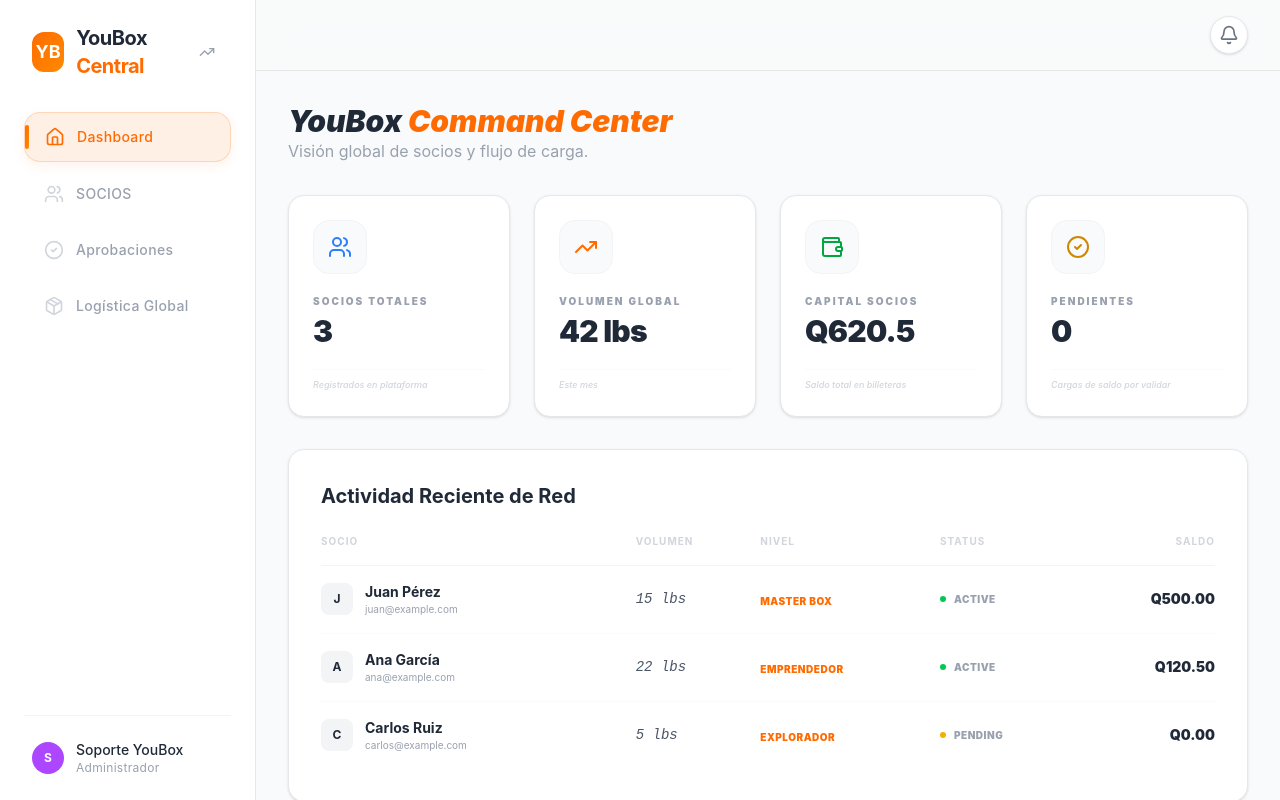
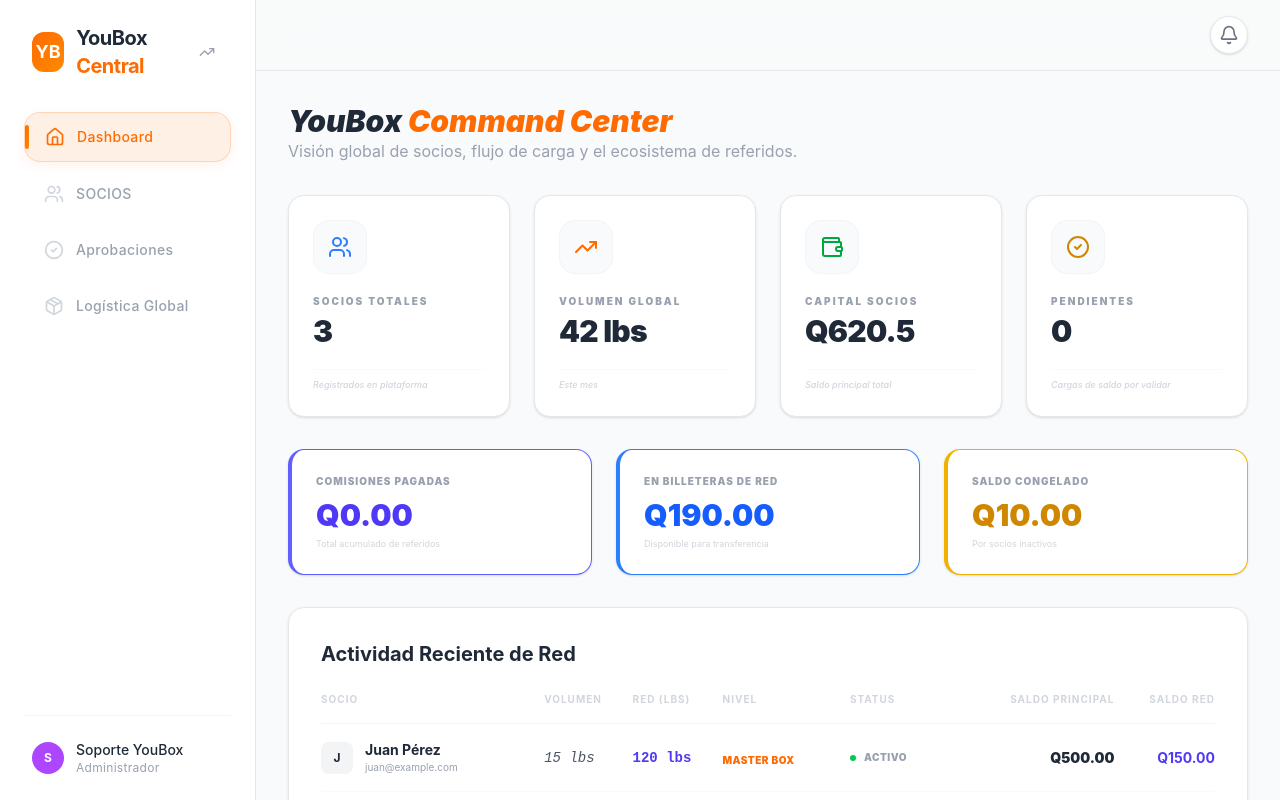
Before and after one commit to verc311-lgtm/partners-youbox, a React (Vite) app: page / in a window 1280 px wide. Both pictures are taken after a click on the button 207 px from the left and 52 px from the top of the page. Built offline with nearby package versions, Linux system fonts and the light colour scheme.

Commit message:
Polish demo: fix TS errors, update Admin views with referral data, dynamic referral counts

```diff
--- a/src/App.tsx
+++ b/src/App.tsx
@@ -278,6 +278,7 @@
 
     const newPackage: PackageType = {
       id: `p-${Date.now()}`,
+      ownerId: currentUser.id,
       trackingNumber: tracking,
       weight,
       origin,
@@ -1363,7 +1364,9 @@
       </div>
 
       <div className="grid grid-cols-1 md:grid-cols-2 lg:grid-cols-3 gap-6">
-        {filtered.map(p => (
+        {filtered.map(p => {
+          const referralCount = partners.filter(r => r.sponsorId === p.id).length;
+          return (
             <div key={p.id} className="glass-card shadow-sm border-gray-100 overflow-hidden group">
               <div className="p-6 space-y-6">
                 <div className="flex justify-between items-start">
@@ -1378,9 +1381,9 @@
                   </div>
                   <div className={cn(
                     "px-2 py-1 rounded text-[9px] font-black uppercase tracking-widest border",
-                  p.status === 'active' ? 'bg-green-50 text-white border-green-200' : 'bg-yellow-50 text-yellow-600 border-yellow-200'
+                    p.isActive ? 'bg-green-50 text-green-600 border-green-200' : 'bg-yellow-50 text-yellow-600 border-yellow-200'
                   )}>
-                  {p.status}
+                    {p.isActive ? 'Activo' : 'Inactivo'}
                   </div>
                 </div>
 
@@ -1401,12 +1404,22 @@
                     <span className="font-bold text-brand-gray-dark">{p.totalLbsThisMonth} lbs</span>
                   </div>
                   <div className="flex justify-between items-center text-xs">
-                  <span className="text-gray-400">Saldo Billetera</span>
+                    <span className="text-gray-400">Saldo Principal</span>
                     <span className="font-bold text-brand-gray-dark">Q{p.walletBalance.toFixed(2)}</span>
                   </div>
+                  <div className="flex justify-between items-center text-xs">
+                    <span className="text-gray-400">Saldo Referidos</span>
+                    <span className="font-bold text-indigo-600">Q{p.referralBalance.toFixed(2)}</span>
+                  </div>
+                  {p.frozenBalance > 0 && (
+                    <div className="flex justify-between items-center text-xs">
+                      <span className="text-yellow-600">Saldo Congelado</span>
+                      <span className="font-bold text-yellow-600">Q{p.frozenBalance.toFixed(2)}</span>
+                    </div>
+                  )}
                   <div className="flex justify-between items-center text-xs">
                     <span className="text-gray-400">Miembros de Red</span>
-                  <span className="font-bold text-brand-gray-dark">14</span>
+                    <span className="font-bold text-brand-gray-dark">{referralCount}</span>
                   </div>
                 </div>
               </div>
@@ -1418,7 +1431,8 @@
                 </button>
               </div>
             </div>
-        ))}
+          );
+        })}
       </div>
     </div>
   );
@@ -1427,23 +1441,47 @@
 function AdminDashboard({ partners, transactions }: { partners: UserProfile[], transactions: Transaction[] }) {
   const stats = useMemo(() => {
     const totalBalance = partners.reduce((acc, p) => acc + p.walletBalance, 0);
+    const totalReferralBalance = partners.reduce((acc, p) => acc + p.referralBalance, 0);
+    const totalFrozen = partners.reduce((acc, p) => acc + p.frozenBalance, 0);
     const totalLbs = partners.reduce((acc, p) => acc + p.totalLbsThisMonth, 0);
+    const totalNetworkLbs = partners.reduce((acc, p) => acc + p.referralLbsThisMonth, 0);
     const pendingApprovals = transactions.filter(t => t.status === 'pending').length;
-    return { totalBalance, totalLbs, pendingApprovals, totalPartners: partners.length };
+    const commissions = transactions.filter(t => t.type === 'referral_commission');
+    const totalCommissionsPaid = commissions.reduce((acc, t) => acc + t.amount, 0);
+    return { totalBalance, totalReferralBalance, totalFrozen, totalLbs, totalNetworkLbs, pendingApprovals, totalPartners: partners.length, totalCommissionsPaid };
   }, [partners, transactions]);
 
   return (
     <div className="space-y-8">
       <header>
         <h1 className="text-3xl font-black text-brand-gray-dark italic">YouBox <span className="text-brand-orange">Command Center</span></h1>
-        <p className="text-gray-400">Visión global de socios y flujo de carga.</p>
+        <p className="text-gray-400">Visión global de socios, flujo de carga y el ecosistema de referidos.</p>
       </header>
 
       <div className="grid grid-cols-1 md:grid-cols-2 lg:grid-cols-4 gap-6">
         <StatCard icon={<Users className="text-blue-500" size={24} />} label="Socios Totales" value={stats.totalPartners.toString()} footer="Registrados en plataforma" />
         <StatCard icon={<TrendingUp className="text-brand-orange" size={24} />} label="Volumen Global" value={`${stats.totalLbs} lbs`} footer="Este mes" />
-        <StatCard icon={<Wallet className="text-green-600" size={24} />} label="Capital Socios" value={`Q${stats.totalBalance.toLocaleString()}`} footer="Saldo total en billeteras" />
+        <StatCard icon={<Wallet className="text-green-600" size={24} />} label="Capital Socios" value={`Q${stats.totalBalance.toLocaleString()}`} footer="Saldo principal total" />
         <StatCard icon={<CheckCircle2 className="text-yellow-600" size={24} />} label="Pendientes" value={stats.pendingApprovals.toString()} footer="Cargas de saldo por validar" />
+      </div>
+
+      {/* Networking Stats Row */}
+      <div className="grid grid-cols-1 md:grid-cols-3 gap-6">
+        <div className="glass-card p-6 border-l-4 border-indigo-500">
+          <p className="text-[10px] text-gray-400 font-black uppercase tracking-widest mb-2">Comisiones Pagadas</p>
+          <p className="text-3xl font-black text-indigo-600">Q{stats.totalCommissionsPaid.toFixed(2)}</p>
+          <p className="text-[9px] text-gray-300 mt-1">Total acumulado de referidos</p>
+        </div>
+        <div className="glass-card p-6 border-l-4 border-blue-500">
+          <p className="text-[10px] text-gray-400 font-black uppercase tracking-widest mb-2">En Billeteras de Red</p>
+          <p className="text-3xl font-black text-blue-600">Q{stats.totalReferralBalance.toFixed(2)}</p>
+          <p className="text-[9px] text-gray-300 mt-1">Disponible para transferencia</p>
+        </div>
+        <div className="glass-card p-6 border-l-4 border-yellow-500">
+          <p className="text-[10px] text-gray-400 font-black uppercase tracking-widest mb-2">Saldo Congelado</p>
+          <p className="text-3xl font-black text-yellow-600">Q{stats.totalFrozen.toFixed(2)}</p>
+          <p className="text-[9px] text-gray-300 mt-1">Por socios inactivos</p>
+        </div>
       </div>
 
       <div className="glass-card p-8 shadow-sm">
@@ -1454,9 +1492,11 @@
               <tr className="text-[10px] uppercase font-black tracking-widest text-gray-300 border-b border-gray-100">
                 <th className="pb-4">Socio</th>
                 <th className="pb-4">Volumen</th>
+                <th className="pb-4">Red (lbs)</th>
                 <th className="pb-4">Nivel</th>
                 <th className="pb-4">Status</th>
-                <th className="pb-4 text-right">Saldo</th>
+                <th className="pb-4 text-right">Saldo Principal</th>
+                <th className="pb-4 text-right">Saldo Red</th>
               </tr>
             </thead>
             <tbody className="divide-y divide-gray-50">
@@ -1472,16 +1512,18 @@
                     </div>
                   </td>
                   <td className="py-4 text-sm text-gray-600 font-mono italic">{p.totalLbsThisMonth} lbs</td>
+                  <td className="py-4 text-sm text-indigo-600 font-mono font-bold">{p.referralLbsThisMonth} lbs</td>
                   <td className="py-4">
                     <span className="text-[10px] font-black text-brand-orange uppercase tracking-wider">{p.level}</span>
                   </td>
                   <td className="py-4">
                     <div className="flex items-center gap-2">
-                       <div className={cn("w-1.5 h-1.5 rounded-full", p.status === 'active' ? 'bg-green-500' : 'bg-yellow-500')} />
-                       <span className="text-[10px] uppercase font-black tracking-wider text-gray-400">{p.status}</span>
+                       <div className={cn("w-1.5 h-1.5 rounded-full", p.isActive ? 'bg-green-500' : 'bg-yellow-500')} />
+                       <span className="text-[10px] uppercase font-black tracking-wider text-gray-400">{p.isActive ? 'Activo' : 'Inactivo'}</span>
                     </div>
                   </td>
                   <td className="py-4 text-right font-black text-sm text-brand-gray-dark">Q{p.walletBalance.toFixed(2)}</td>
+                  <td className="py-4 text-right font-bold text-sm text-indigo-600">Q{p.referralBalance.toFixed(2)}</td>
                 </tr>
               ))}
             </tbody>
```
Also changed, not shown: 1 other file (tests, documents, lock files or other folders). Lines whose indentation alone changed are shown as unchanged.
